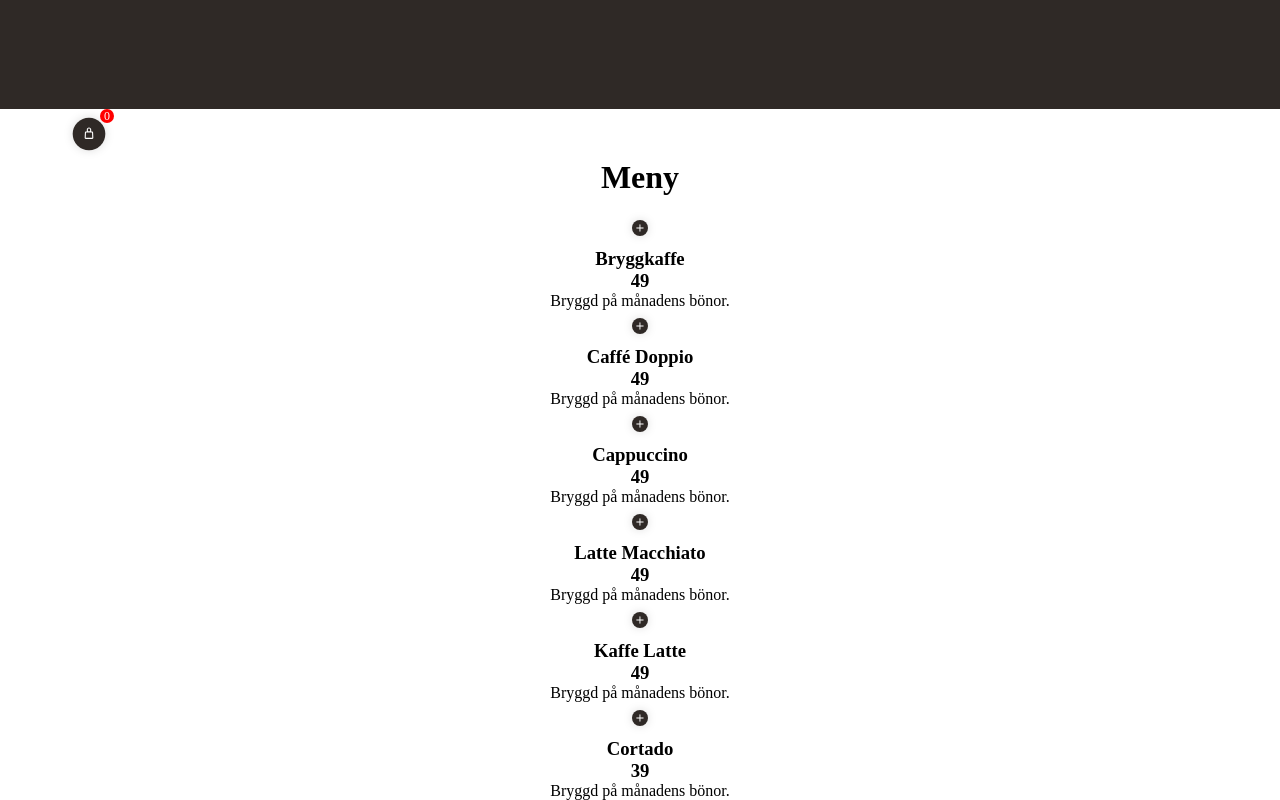
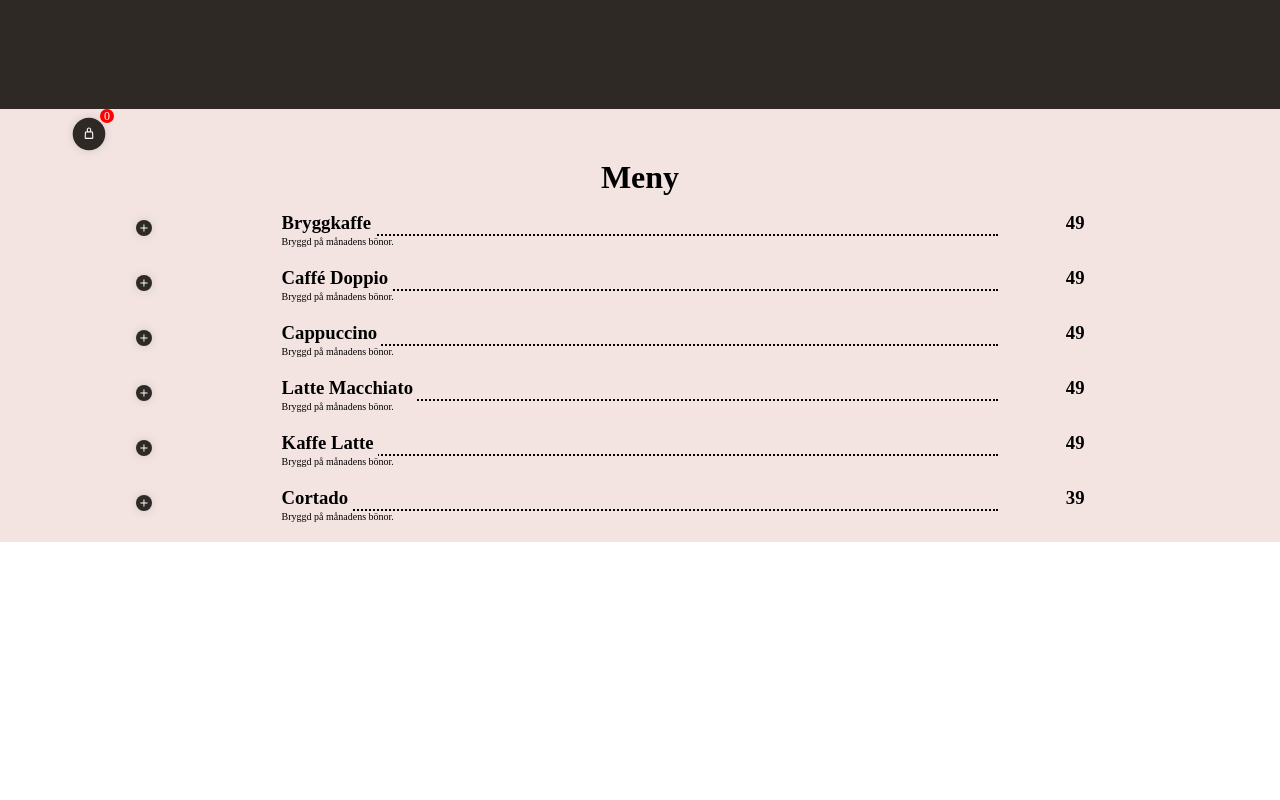
Before and after one commit to Trollungen85/airbean, a Vue app: page /menu in a window 1280 px wide. Shown: the part 691-1491 px from the top of the page. After the commit the page ends 1233 px from the top, so only its background shows below. Built offline with nearby package versions, Linux system fonts and the light colour scheme.

Commit message:
Update dots on menu li

```diff
--- a/src/views/Menu.vue
+++ b/src/views/Menu.vue
@@ -4,14 +4,18 @@
     <NavComp />
     <CartComp />
 
-    <div v-show="showMenu">
+    <div v-show="showMenu" class="menu-wrapper">
         <h2>Meny</h2>
         <ul>
           <li v-for="item in menu" :key="item.id">
-            <button class="add-btn" @click="addToCart(item)"></button>
-            <h3>{{ item.name }}</h3>
-            <h3>{{ item.price }}</h3>
-            <p>{{ item.description }}</p>
+            <div class="li-grid-menu">
+              <button class="add-btn" @click="addToCart(item)"></button>
+              <div class="name">
+                <h3>{{ item.name }}</h3>
+              </div>
+              <h3 class="price">{{ item.price }}</h3>
+              <p class="description">{{ item.description }}</p>
+            </div>
           </li>
         </ul>
     </div>
@@ -45,13 +49,50 @@ export default {
 </script>
 
 <style>
+.default-page {
+  background-color: var(--color3);
+}
+.menu-wrapper {
+  width: 80%;
+}
+.li-grid-menu {
+  min-width: 80%;
+  display: grid;
+  grid-template-columns: 15% 70% 15%;
+  grid-template-rows: 1fr auto;
+  justify-content: space-between;
+}
 .add-btn {
   width: 32px;
   height: 32px;
+  grid-column: 1;
+  grid-row-start: 1;
+  grid-row-end: 3;
   background: url('../assets/add-btn.svg');
   background-size: cover;
   border-radius: 50%;
   outline: none;
   border: none;
 }
+.name {
+  grid-column: 2;
+  grid-row: 1;
+  border-bottom: 2px dotted black;
+  text-align: left;
+}
+.name h3 {
+  outline: 4px solid var(--color3);
+  display: inline;
+}
+.price {
+  grid-column: 3;
+  grid-row: 1;
+}
+.description {
+  grid-column: 2;
+  grid-row: 2;
+  text-align: left;
+  margin-bottom: 20px;
+  font-size: 10px;
+}
 </style>
```
